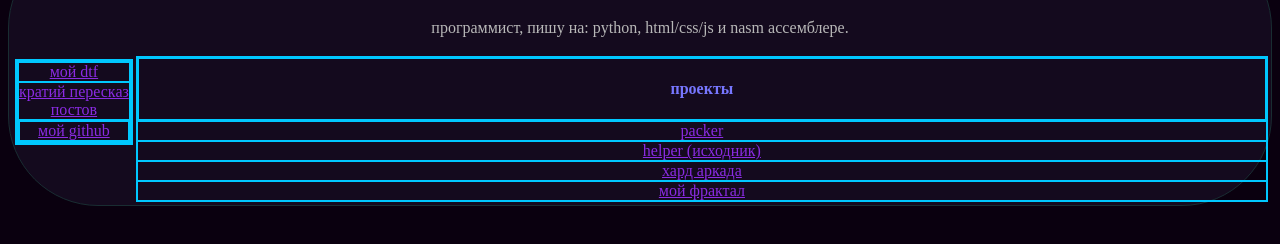
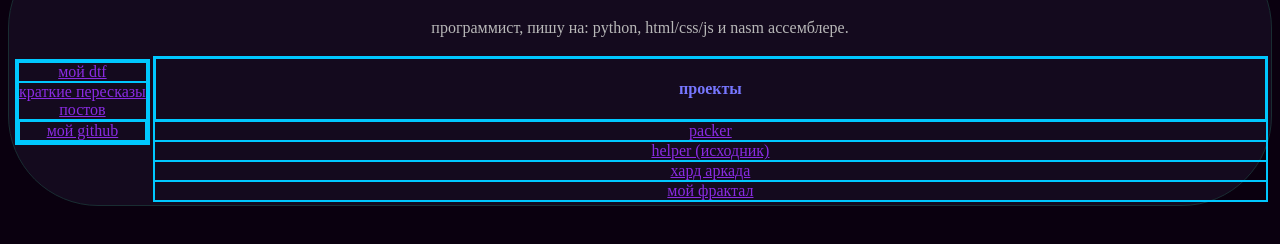
Before and after one commit to korall839/korall839.github.io, a plain HTML site: page index.html in a window 1280 px wide. Shown: the part 70-314 px from the top of the page. Drawn offline with Linux system fonts and the light colour scheme.

Commit message:
Add files via upload

```diff
--- a/index.html
+++ b/index.html
@@ -63,7 +63,7 @@
                         <a href="https://dtf.ru/id3527212">мой dtf</a>
                     </div>
                     <div class="mn">
-                        <a href="blog.html">кратий пересказ <br> постов</a>
+                        <a href="blog.html">краткие пересказы <br> постов</a>
                     </div>
                     <div class="me">
                         <a href="https://github.com/korall839">мой github</a>
```
Also changed, not shown: blog/packer.html (+1 -1 lines).
